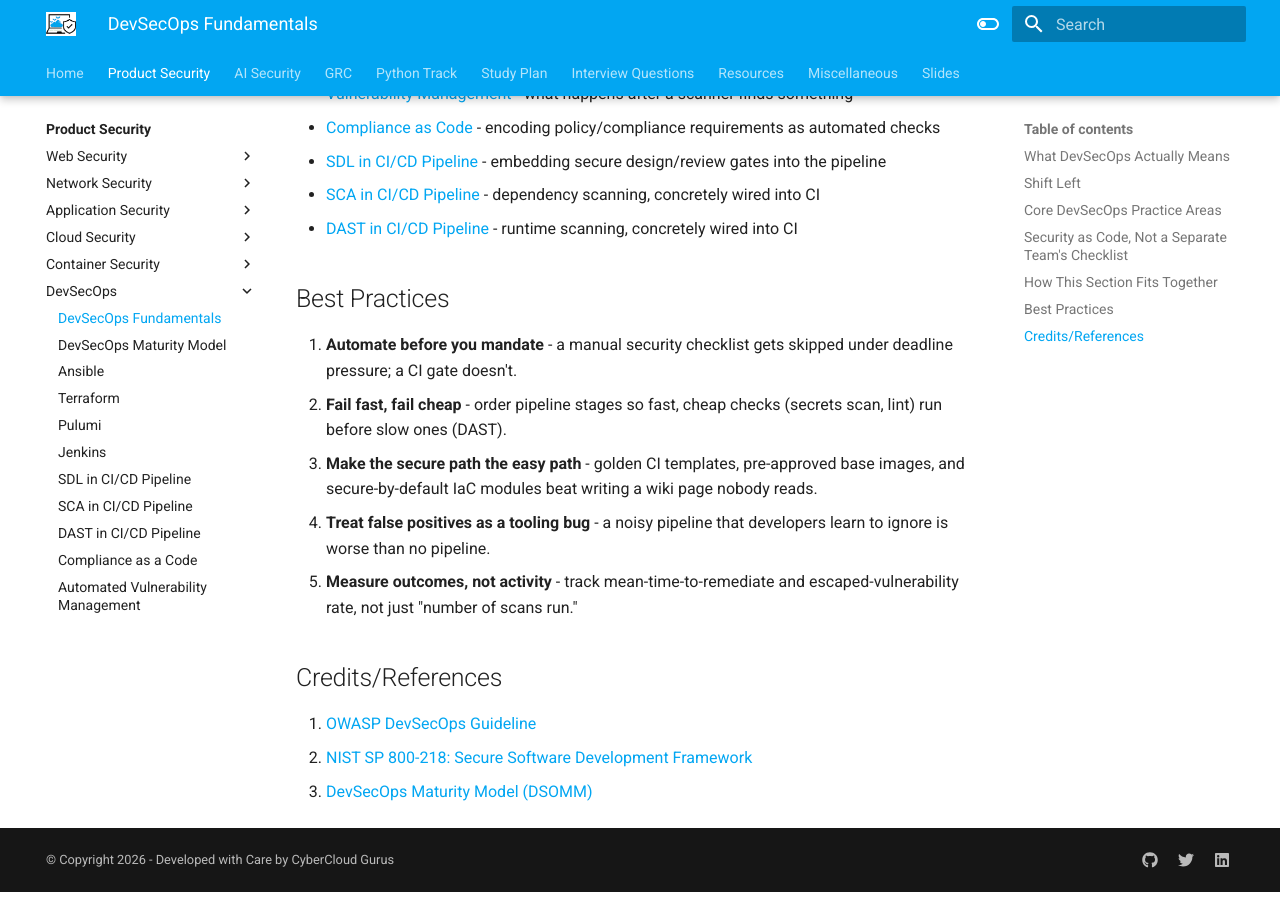
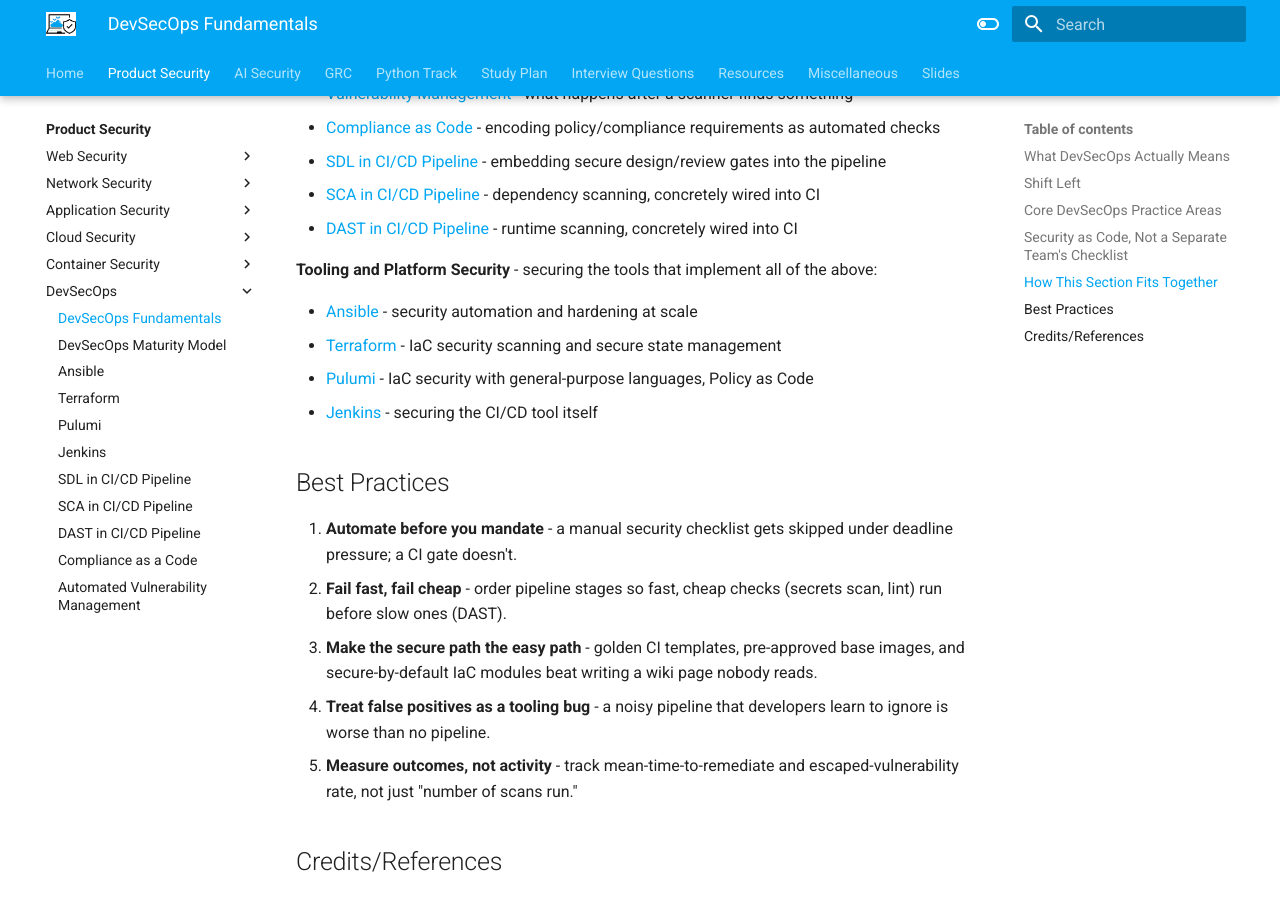
Before and after one commit to jassics/CybercloudLearning, an MkDocs documentation site: the page built from docs/product-security/devsecops/devsecops-fundamentals.md, in a window 1280 px wide and 900 px high, scrolled down 1925 px. Built offline with MkDocs 1.6.1 and Material for MkDocs 9.7.7, drawn with Linux system fonts in a browser that asks for light colours.

Commit message:
Fix DevSecOps cross-link gaps between fundamentals and tooling pages
devsecops-fundamentals.md is the section hub but never linked to
ansible/terraform/pulumi/jenkins; compliance-as-code.md was cited by
name from four other pages but never linked back. Add the missing
cross-links in both directions.

Co-Authored-By: Claude Sonnet 5 <noreply@anthropic.com>

```diff
--- a/docs/product-security/devsecops/devsecops-fundamentals.md
+++ b/docs/product-security/devsecops/devsecops-fundamentals.md
@@ -53,6 +53,13 @@ This is what lets security scale with engineering headcount instead of becoming
 - [SCA in CI/CD Pipeline](sca-cicd.md) - dependency scanning, concretely wired into CI
 - [DAST in CI/CD Pipeline](dast-cicd.md) - runtime scanning, concretely wired into CI
 
+**Tooling and Platform Security** - securing the tools that implement all of the above:
+
+- [Ansible](ansible.md) - security automation and hardening at scale
+- [Terraform](terraform.md) - IaC security scanning and secure state management
+- [Pulumi](pulumi.md) - IaC security with general-purpose languages, Policy as Code
+- [Jenkins](jenkins.md) - securing the CI/CD tool itself
+
 ## Best Practices
 
 1. **Automate before you mandate** - a manual security checklist gets skipped under deadline pressure; a CI gate doesn't.
```
Also changed, not shown: docs/product-security/devsecops/compliance-as-code.md (+2 -0 lines).
